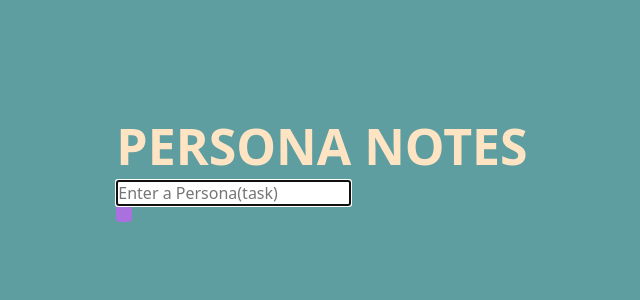
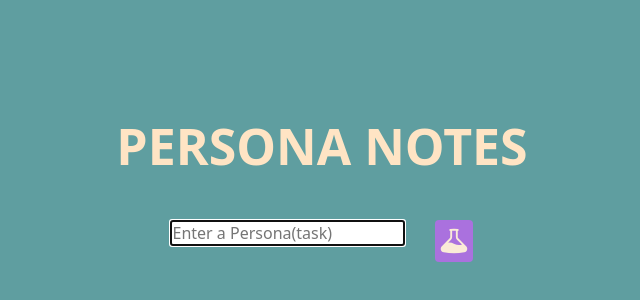
Before and after one commit to vnaykvkrm/PersonaNote, a React (Vite) app in the folder personanote/: page / in a window 1280 px wide. Shown: the part 38-338 px from the top of the page, without its empty margins (318-958 px from the left). Built offline with nearby package versions, Linux system fonts and the light colour scheme.

Commit message:
styled form and button

```diff
--- a/personanote/src/components/Customform.css
+++ b/personanote/src/components/Customform.css
@@ -1,10 +1,19 @@
 .btn{
-    max-width: fit-content;
+    width: 38px;
+    height: 42px;
     display: flex;
-    place-items: center;
-    gap: 0.5em;
+    align-items: center;
+    justify-content: center;
     background-color: rgb(170, 113, 222);
     color: antiquewhite;
-    padding: 0.5em;
+    padding: 4px;
     border-radius: 4px;
+    font-size: 42px;
+    margin-left: 30px;
 }
+form{
+    margin-top: 40px;
+    display: flex;
+    flex-direction: row;
+    justify-content: center;
+}
```
